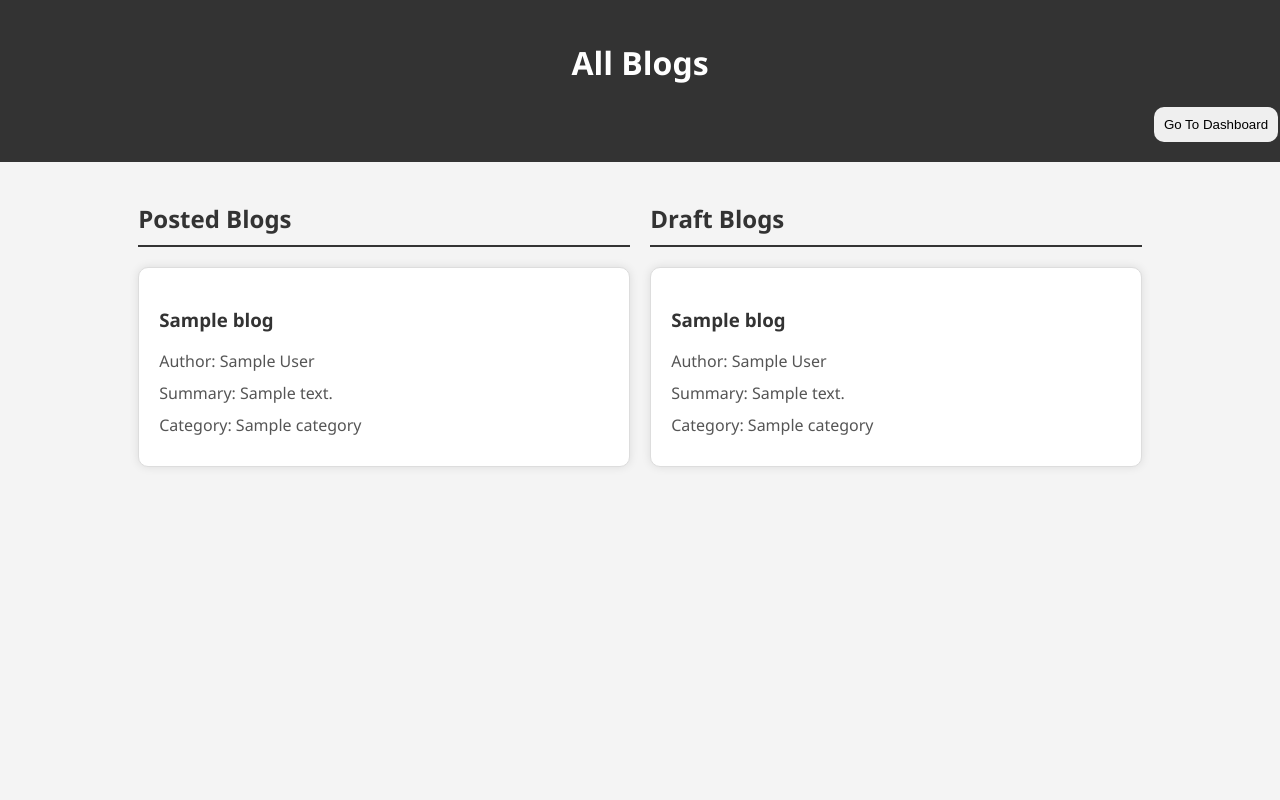
After one commit to vinay-s36/Health-Hub, a Django app: template login_signup/user_auth_app/templates/user_auth_app/blogs.html in a window 1280 px wide. The commit adds this page. Run offline with Django 3.2, Linux system fonts and the light colour scheme; the template is opened without the code that fills it: most values are stand-ins (such as "Sample title", 1, 10 or a date in 2020).

Commit message:
added blog files

```diff
--- /dev/null
+++ b/login_signup/user_auth_app/templates/user_auth_app/blogs.html
@@ -0,0 +1,206 @@
+<!-- blogs.html -->
+
+<!DOCTYPE html>
+<html lang="en">
+  <head>
+    <meta charset="UTF-8" />
+    <meta name="viewport" content="width=device-width, initial-scale=1.0" />
+    <title>All Blogs</title>
+    <style>
+      body {
+        font-family: "Segoe UI", Tahoma, Geneva, Verdana, sans-serif;
+        background-color: #f4f4f4;
+        color: #333;
+        margin: 0;
+        padding: 0;
+        display: flex;
+        flex-direction: column;
+        align-items: center;
+        min-height: 100vh;
+        overflow-x: hidden;
+      }
+
+      header {
+        width: 100%;
+        background-color: #333;
+        color: #fff;
+        text-align: center;
+        padding: 20px;
+        margin-bottom: 20px;
+      }
+
+      main {
+        display: flex;
+        flex-wrap: wrap;
+        justify-content: space-around;
+        width: 80%;
+      }
+
+      section {
+        width: 48%;
+        margin-bottom: 20px;
+      }
+
+      h2 {
+        color: #333;
+        border-bottom: 2px solid #333;
+        padding-bottom: 10px;
+        margin-bottom: 20px;
+      }
+
+      ul {
+        list-style: none;
+        padding: 0;
+      }
+
+      li {
+        border: 1px solid #ddd;
+        margin: 0 0 20px 0;
+        padding: 20px;
+        border-radius: 10px;
+        background-color: #fff;
+        box-shadow: 0 0 10px rgba(0, 0, 0, 0.1);
+        cursor: pointer;
+        transition: transform 0.3s;
+        box-sizing: border-box;
+      }
+
+      li:hover {
+        transform: scale(1.02);
+        box-shadow: 0 0 20px rgba(0, 0, 0, 0.1);
+      }
+
+      h3 {
+        color: #333;
+      }
+
+      p {
+        margin: 0 0 10px;
+        color: #555;
+      }
+
+      dialog {
+        max-width: 80%;
+        padding: 20px;
+        border-radius: 10px;
+      }
+
+      dialog h2 {
+        color: #333;
+        margin-bottom: 10px;
+        border-bottom: 2px solid #333;
+        padding-bottom: 10px;
+      }
+
+      dialog p {
+        margin: 0 0 15px;
+        color: #555;
+      }
+
+      dialog img {
+        max-width: 100%;
+        height: auto;
+        margin-top: 15px;
+        border-radius: 10px;
+        box-shadow: 0 0 10px rgba(0, 0, 0, 0.1);
+      }
+
+      dialog button {
+        padding: 10px;
+        background-color: #333;
+        color: #fff;
+        border: none;
+        cursor: pointer;
+        border-radius: 5px;
+      }
+
+      #btn {
+        padding: 10px;
+        border-radius: 10px;
+        border: none;
+        cursor: pointer;
+        margin-top: 1px;
+        margin-left: 90%;
+      }
+    </style>
+  </head>
+  <body>
+    <header>
+      <h1>All Blogs</h1>
+      <button id="btn">Go To Dashboard</button>
+    </header>
+
+    <main>
+      <section>
+        <h2>Posted Blogs</h2>
+        {% if posted_blogs %}
+        <ul>
+          {% for blog in posted_blogs %}
+          <li
+            onclick="showDialog('{{ blog.title }}', '{{ blog.author }}', '{{ blog.summary }}', '{{ blog.content }}', '{{ blog.image_url }}')"
+          >
+            <h3>{{ blog.title }}</h3>
+            <p>Author: {{ blog.author }}</p>
+            <p>Summary: {{ blog.summary }}</p>
+            <p>Category: {{ blog.category }}</p>
+          </li>
+          {% endfor %}
+        </ul>
+        {% else %}
+        <p>No posted blogs available.</p>
+        {% endif %}
+      </section>
+      <section>
+        <h2>Draft Blogs</h2>
+        {% if draft_blogs %}
+        <ul>
+          {% for blog in draft_blogs %}
+          <li
+            onclick="showDialog('{{ blog.title }}', '{{ blog.author }}', '{{ blog.summary }}', '{{ blog.content }}', '{{ blog.image_url }}')"
+          >
+            <h3>{{ blog.title }}</h3>
+            <p>Author: {{ blog.author }}</p>
+            <p>Summary: {{ blog.summary }}</p>
+            <p>Category: {{ blog.category }}</p>
+          </li>
+          {% endfor %}
+        </ul>
+        {% else %}
+        <p>No draft blogs available.</p>
+        {% endif %}
+      </section>
+    </main>
+
+    <dialog id="blogDialog">
+      <h2 id="dialogTitle"></h2>
+      <p id="dialogAuthor"></p>
+      <img id="dialogImage" alt="Blog Image" /><br />
+      <p id="dialogContent"></p>
+      <button onclick="closeDialog()">Close</button>
+    </dialog>
+
+    <script>
+      function showDialog(title, author, summary, content, imageUrl) {
+        document.getElementById("dialogTitle").innerText = title;
+        document.getElementById("dialogAuthor").innerText = "Author: " + author;
+        document.getElementById("dialogContent").innerText = content;
+
+        const dialogImage = document.getElementById("dialogImage");
+        if (imageUrl) {
+          dialogImage.src = imageUrl;
+          dialogImage.style.display = "block";
+        } else {
+          dialogImage.style.display = "none";
+        }
+
+        const dialog = document.getElementById("blogDialog");
+        dialog.showModal();
+      }
+
+      function closeDialog() {
+        const dialog = document.getElementById("blogDialog");
+        dialog.close();
+      }
+    </script>
+  </body>
+</html>
--- a/login_signup/user_auth_app/urls.py
+++ b/login_signup/user_auth_app/urls.py
@@ -1,8 +1,11 @@
 from django.urls import path
-from .views import signup, login, index
+from .views import signup, login, index, add_new_blog, view_blog, successpage
 
 urlpatterns = [
     path('signup/', signup, name='signup'),
     path('', index, name='index'),
     path('login/', login, name='login'),
+    path('addblog/', add_new_blog, name='addblog'),
+    path('blogs/', view_blog, name='blogs'),
+    path('success/', successpage, name='success'),
 ]
```
Also changed, not shown: login_signup/user_auth_app/models.py (+23 -0 lines), login_signup/user_auth_app/templates/user_auth_app/addblog.html (added, +119 -0 lines), login_signup/user_auth_app/templates/user_auth_app/dashboard_doctor.html (+53 -1 lines), login_signup/user_auth_app/templates/user_auth_app/dashboard_patient.html (+48 -1 lines), login_signup/user_auth_app/templates/user_auth_app/successful.html (added, +12 -0 lines), login_signup/user_auth_app/views.py (+47 -4 lines), login_signup/user_auth_app/migrations/0007_blog.py (added), login_signup/user_auth_app/migrations/0008_alter_blog_author.py (added).
